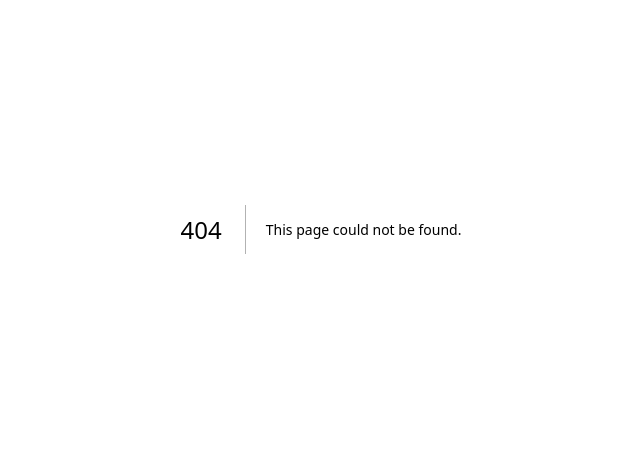
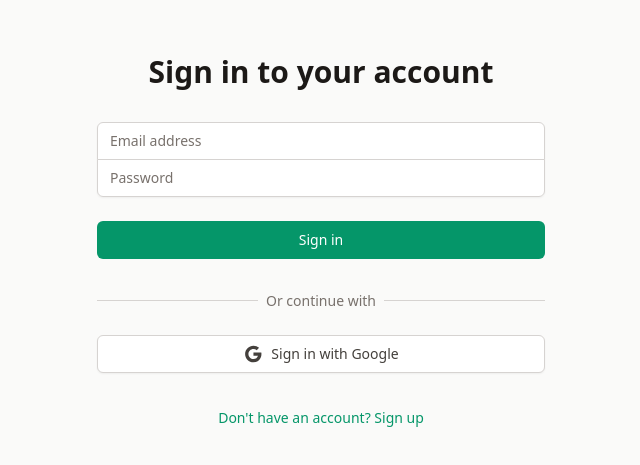
Before and after one commit to MJRobillard/dashboard, a Next.js app: page /auth in a window 1280 px wide. Before the commit this address had no page. Shown: the part 171-636 px from the top of the page, without its empty margins (319-959 px from the left). Built offline with nearby package versions, Linux system fonts and the light colour scheme; no server answers.

Commit message:
firebase basics

```diff
--- a/package.json
+++ b/package.json
@@ -19,6 +19,8 @@
     "@vercel/analytics": "^1.5.0",
     "chart.js": "^4.4.9",
     "embla-carousel-react": "^8.6.0",
+    "firebase": "^10.7.1",
+    "js-cookie": "^3.0.5",
     "moment": "^2.30.1",
     "next": "14.1.0",
     "pdf-lib": "^1.17.1",
@@ -33,6 +35,7 @@
   "devDependencies": {
     "@tailwindcss/forms": "^0.5.10",
     "@tailwindcss/postcss": "^4",
+    "@types/js-cookie": "^3.0.6",
     "@types/node": "^20",
     "@types/react": "^18",
     "@types/react-dom": "^18",
--- /dev/null
+++ b/src/app/auth/page.tsx
@@ -0,0 +1,146 @@
+"use client";
+
+import React, { useState, useEffect } from 'react';
+import { useRouter } from 'next/navigation';
+import { useFirebase } from '../contexts/FirebaseContext';
+import { signInWithEmailAndPassword, createUserWithEmailAndPassword, GoogleAuthProvider, signInWithPopup } from 'firebase/auth';
+import { auth } from '../utils/firebase';
+
+const AuthPage = () => {
+  const [email, setEmail] = useState('');
+  const [password, setPassword] = useState('');
+  const [isSignUp, setIsSignUp] = useState(false);
+  const [error, setError] = useState<string | null>(null);
+  const [loading, setLoading] = useState(false);
+  const router = useRouter();
+  const { user } = useFirebase();
+
+  useEffect(() => {
+    if (user) {
+      router.push('/');
+    }
+  }, [user, router]);
+
+  const handleEmailAuth = async (e: React.FormEvent) => {
+    e.preventDefault();
+    setError(null);
+    setLoading(true);
+
+    try {
+      if (isSignUp) {
+        await createUserWithEmailAndPassword(auth, email, password);
+      } else {
+        await signInWithEmailAndPassword(auth, email, password);
+      }
+    } catch (err) {
+      setError(err instanceof Error ? err.message : 'Authentication failed');
+    } finally {
+      setLoading(false);
+    }
+  };
+
+  const handleGoogleAuth = async () => {
+    setError(null);
+    setLoading(true);
+
+    try {
+      const provider = new GoogleAuthProvider();
+      await signInWithPopup(auth, provider);
+    } catch (err) {
+      setError(err instanceof Error ? err.message : 'Google authentication failed');
+    } finally {
+      setLoading(false);
+    }
+  };
+
+  return (
+    <div className="min-h-screen flex items-center justify-center bg-stone-50 py-12 px-4 sm:px-6 lg:px-8">
+      <div className="max-w-md w-full space-y-8">
+        <div>
+          <h2 className="mt-6 text-center text-3xl font-extrabold text-stone-900">
+            {isSignUp ? 'Create your account' : 'Sign in to your account'}
+          </h2>
+        </div>
+
+        <form className="mt-8 space-y-6" onSubmit={handleEmailAuth}>
+          <div className="rounded-md shadow-sm -space-y-px">
+            <div>
+              <input
+                type="email"
+                required
+                value={email}
+                onChange={(e) => setEmail(e.target.value)}
+                className="appearance-none rounded-none relative block w-full px-3 py-2 border border-stone-300 placeholder-stone-500 text-stone-900 rounded-t-md focus:outline-none focus:ring-emerald-500 focus:border-emerald-500 focus:z-10 sm:text-sm"
+                placeholder="Email address"
+              />
+            </div>
+            <div>
+              <input
+                type="password"
+                required
+                value={password}
+                onChange={(e) => setPassword(e.target.value)}
+                className="appearance-none rounded-none relative block w-full px-3 py-2 border border-stone-300 placeholder-stone-500 text-stone-900 rounded-b-md focus:outline-none focus:ring-emerald-500 focus:border-emerald-500 focus:z-10 sm:text-sm"
+                placeholder="Password"
+              />
+            </div>
+          </div>
+
+          {error && (
+            <div className="text-red-600 text-sm text-center">
+              {error}
+            </div>
+          )}
+
+          <div>
+            <button
+              type="submit"
+              disabled={loading}
+              className="group relative w-full flex justify-center py-2 px-4 border border-transparent text-sm font-medium rounded-md text-white bg-emerald-600 hover:bg-emerald-700 focus:outline-none focus:ring-2 focus:ring-offset-2 focus:ring-emerald-500 disabled:opacity-50"
+            >
+              {loading ? 'Loading...' : (isSignUp ? 'Sign up' : 'Sign in')}
+            </button>
+          </div>
+        </form>
+
+        <div className="mt-6">
+          <div className="relative">
+            <div className="absolute inset-0 flex items-center">
+              <div className="w-full border-t border-stone-300" />
+            </div>
+            <div className="relative flex justify-center text-sm">
+              <span className="px-2 bg-stone-50 text-stone-500">Or continue with</span>
+            </div>
+          </div>
+
+          <div className="mt-6">
+            <button
+              onClick={handleGoogleAuth}
+              disabled={loading}
+              className="w-full flex justify-center py-2 px-4 border border-stone-300 rounded-md shadow-sm text-sm font-medium text-stone-700 bg-white hover:bg-stone-50 focus:outline-none focus:ring-2 focus:ring-offset-2 focus:ring-emerald-500 disabled:opacity-50"
+            >
+              <svg className="w-5 h-5 mr-2" viewBox="0 0 24 24">
+                <path
+                  fill="currentColor"
+                  d="M12.545,10.239v3.821h5.445c-0.712,2.315-2.647,3.972-5.445,3.972c-3.332,0-6.033-2.701-6.033-6.032s2.701-6.032,6.033-6.032c1.498,0,2.866,0.549,3.921,1.453l2.814-2.814C17.503,2.988,15.139,2,12.545,2C7.021,2,2.543,6.477,2.543,12s4.478,10,10.002,10c8.396,0,10.249-7.85,9.426-11.748L12.545,10.239z"
+                />
+              </svg>
+              Sign in with Google
+            </button>
+          </div>
+        </div>
+
+        <div className="text-center">
+          <button
+            onClick={() => setIsSignUp(!isSignUp)}
+            className="text-sm text-emerald-600 hover:text-emerald-500"
+          >
+            {isSignUp ? 'Already have an account? Sign in' : "Don't have an account? Sign up"}
+          </button>
+        </div>
+      </div>
+    </div>
+  );
+};
+
+export default AuthPage;
--- /dev/null
+++ b/src/app/contexts/FirebaseContext.tsx
@@ -0,0 +1,59 @@
+"use client"
+
+import React, { createContext, useContext, useEffect, useState } from 'react';
+import { User, onAuthStateChanged, signOut } from 'firebase/auth';
+import { auth } from '../utils/firebase';
+import { useRouter } from 'next/navigation';
+import Cookies from 'js-cookie';
+
+interface FirebaseContextType {
+  user: User | null;
+  loading: boolean;
+  signOut: () => Promise<void>;
+}
+
+const FirebaseContext = createContext<FirebaseContextType>({
+  user: null,
+  loading: true,
+  signOut: async () => {},
+});
+
+export const useFirebase = () => useContext(FirebaseContext);
+
+export const FirebaseProvider: React.FC<{ children: React.ReactNode }> = ({ children }) => {
+  const [user, setUser] = useState<User | null>(null);
+  const [loading, setLoading] = useState(true);
+  const router = useRouter();
+
+  useEffect(() => {
+    const unsubscribe = onAuthStateChanged(auth, (user) => {
+      setUser(user);
+      setLoading(false);
+
+      if (user) {
+        // Set auth cookie when user is logged in
+        Cookies.set('auth', 'true', { expires: 7 }); // Expires in 7 days
+      } else {
+        // Remove auth cookie when user is logged out
+        Cookies.remove('auth');
+      }
+    });
+
+    return () => unsubscribe();
+  }, []);
+
+  const handleSignOut = async () => {
+    try {
+      await signOut(auth);
+      router.push('/auth');
+    } catch (error) {
+      console.error('Error signing out:', error);
+    }
+  };
+
+  return (
+    <FirebaseContext.Provider value={{ user, loading, signOut: handleSignOut }}>
+      {!loading && children}
+    </FirebaseContext.Provider>
+  );
+};
--- a/src/app/layout.tsx
+++ b/src/app/layout.tsx
@@ -1,6 +1,7 @@
 import type { Metadata } from "next";
 import { Analytics } from "@vercel/analytics/next";
 import "./globals.css";
+import { FirebaseProvider } from './contexts/FirebaseContext';
 
 export const metadata: Metadata = {
   title: "Cal Fitness Student Dashboard",
@@ -23,7 +24,9 @@ export default function RootLayout({
   return (
     <html lang="en">
       <body className="antialiased">
-        {children}
+        <FirebaseProvider>
+          {children}
+        </FirebaseProvider>
         <Analytics />
       </body>
     </html>
--- /dev/null
+++ b/src/app/utils/firebase.ts
@@ -0,0 +1,29 @@
+import { initializeApp } from 'firebase/app';
+import { getAuth } from 'firebase/auth';
+import { getFirestore, collection, doc, setDoc, getDoc, getDocs, query, where, orderBy, limit, startAfter, deleteDoc, updateDoc, addDoc, Timestamp, onSnapshot, Unsubscribe } from 'firebase/firestore';
+import { getStorage } from 'firebase/storage';
+import { getAnalytics, isSupported } from 'firebase/analytics';
+
+const firebaseConfig = {
+  apiKey: process.env.NEXT_PUBLIC_FIREBASE_API_KEY,
+  authDomain: process.env.NEXT_PUBLIC_FIREBASE_AUTH_DOMAIN,
+  projectId: process.env.NEXT_PUBLIC_FIREBASE_PROJECT_ID,
+  storageBucket: process.env.NEXT_PUBLIC_FIREBASE_STORAGE_BUCKET,
+  messagingSenderId: process.env.NEXT_PUBLIC_FIREBASE_MESSAGING_SENDER_ID,
+  appId: process.env.NEXT_PUBLIC_FIREBASE_APP_ID
+};
+
+const app = initializeApp(firebaseConfig);
+
+// Initialize services
+const auth = getAuth(app);
+const db = getFirestore(app);
+const storage = getStorage(app);
+
+// Initialize analytics only on client side
+let analytics: any = null;
+if (typeof window !== 'undefined') {
+  isSupported().then(yes => yes && (analytics = getAnalytics(app)));
+}
+
+export { app, auth, db, storage, analytics };
```
Also changed, not shown: src/middleware.ts (added, +32 -0 lines), 2 other files (tests, documents, lock files or other folders).
